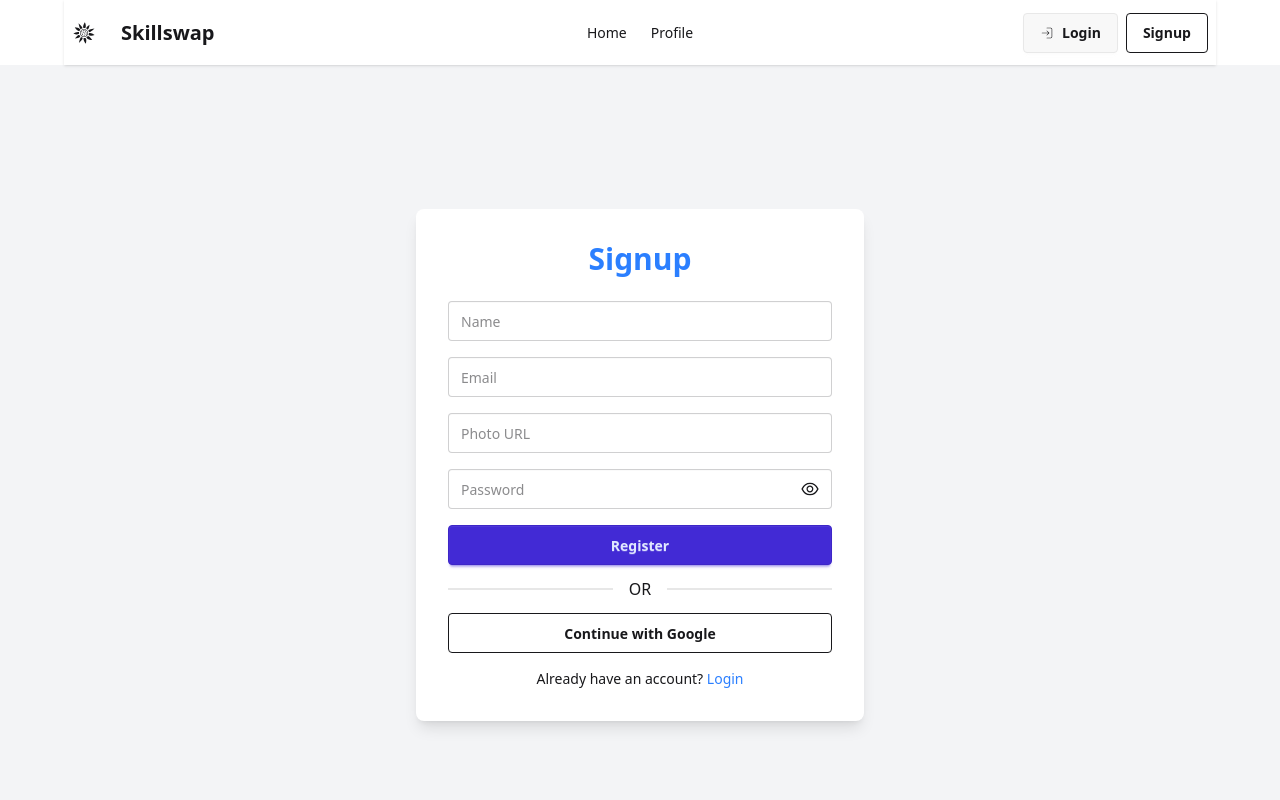
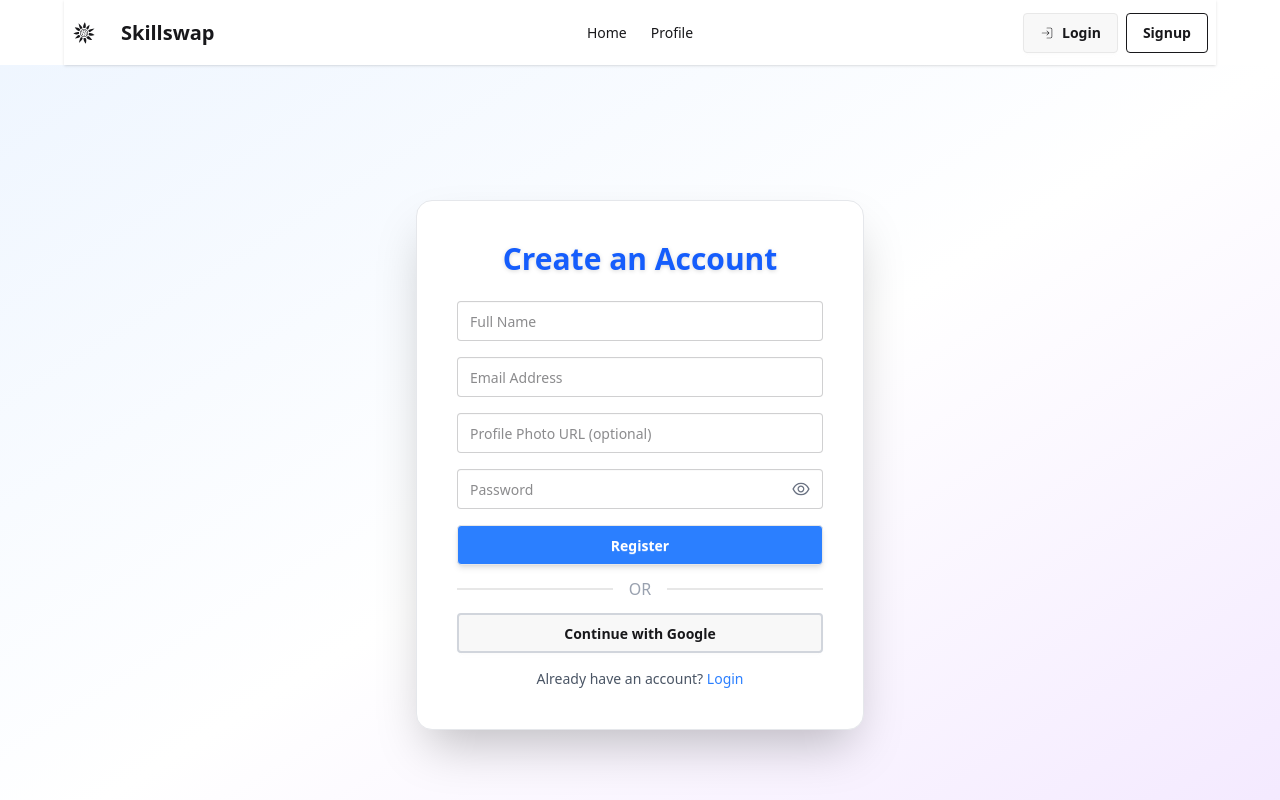
Before and after one commit to Itz-Shadman/Sunflower-assignment, a React (Vite) app: page /signup in a window 1280 px wide. Shown: the top 800 px of the page. Built offline with nearby package versions, Linux system fonts and the light colour scheme; no server answers.

Commit message:
nine commit

```diff
--- a/src/Pages/ForgotPassword.jsx
+++ b/src/Pages/ForgotPassword.jsx
@@ -1,4 +1,3 @@
-
 import React, { useState } from "react";
 import { sendPasswordResetEmail } from "firebase/auth";
 import { auth } from "../Firebase/Firebase.config";
@@ -13,26 +12,49 @@ export default function ForgotPassword() {
 
   const handleReset = async (e) => {
     e.preventDefault();
-    setError(""); setMessage("");
+    setError("");
+    setMessage("");
     try {
       await sendPasswordResetEmail(auth, email);
-      setMessage("Password reset email sent! Check your inbox.");
+      setMessage("✅ Password reset email sent! Please check your inbox.");
     } catch (err) {
-      setError("Failed to send reset email. Please check your email.");
+      setError("❌ Failed to send reset email. Please check your email address.");
     }
   };
 
   return (
-    <div className="min-h-screen flex items-center justify-center bg-gray-100">
-      <div className="w-80 bg-white p-6 rounded shadow-lg flex flex-col gap-4">
-        <h2 className="text-2xl font-bold text-center mb-4 text-blue-300">Forgot Password</h2>
-        {error && <p className="text-red-500 text-center">{error}</p>}
-        {message && <p className="text-green-500 text-center">{message}</p>}
-        <form onSubmit={handleReset} className="flex flex-col gap-4 border-0 border-blue-500">
-          <input type="email" placeholder="Enter your email" value={email} onChange={e => setEmail(e.target.value)} className="border p-2 rounded" required/>
-          <button type="submit" className="bg-blue-600 hover:bg-blue-700 text-white py-2 rounded">Reset Password</button>
+    <div className="min-h-screen flex items-center justify-center bg-gradient-to-br from-blue-50 via-white to-purple-100">
+      <div className="bg-white p-8 rounded-2xl shadow-2xl w-full max-w-md border border-gray-200 hover:shadow-blue-200 transition-all duration-300">
+        <h2 className="text-3xl font-bold text-center mb-6 text-blue-600 drop-shadow-sm">
+          Forgot Password
+        </h2>
+
+        {error && <p className="text-red-500 text-center mb-2">{error}</p>}
+        {message && <p className="text-green-600 text-center mb-2">{message}</p>}
+
+        <form onSubmit={handleReset} className="flex flex-col gap-4">
+          <input
+            type="email"
+            placeholder="Enter your registered email"
+            value={email}
+            onChange={(e) => setEmail(e.target.value)}
+            className="input input-bordered w-full focus:ring-2 focus:ring-blue-400 focus:outline-none transition-all duration-200"
+            required
+          />
+          <button
+            type="submit"
+            className="btn w-full bg-blue-500 hover:bg-blue-600 text-white font-semibold transition-all duration-200 shadow-md"
+          >
+            Send Reset Link
+          </button>
         </form>
-        <p className="text-center mt-4"><Link to="/login" className="text-blue-500 hover:underline">Back to Login</Link></p>
+
+        <p className="text-center mt-6 text-gray-600">
+          Remember your password?{" "}
+          <Link to="/login" className="text-blue-500 hover:underline font-medium">
+            Back to Login
+          </Link>
+        </p>
       </div>
     </div>
   );
--- a/src/Pages/Login.jsx
+++ b/src/Pages/Login.jsx
@@ -1,4 +1,3 @@
-
 import React, { useState } from "react";
 import { signInWithEmailAndPassword, signInWithPopup } from "firebase/auth";
 import { auth, googleProvider } from "../Firebase/Firebase.config";
@@ -36,49 +35,62 @@ export default function Login() {
   };
 
   return (
-    <div className="min-h-screen flex items-center justify-center bg-gray-100">
+    <div className="min-h-screen flex items-center justify-center bg-gradient-to-br from-blue-50 via-white to-blue-100">
       <Toaster />
-      <div className="bg-white shadow-lg p-8 rounded-lg w-full max-w-md">
-        <h2 className="text-3xl font-bold text-center mb-6 text-blue-500">Login</h2>
-        <form onSubmit={handleEmailLogin} className="flex flex-col gap-4">
+      <div className="bg-white shadow-2xl p-8 rounded-2xl w-full max-w-md border border-gray-200">
+        <h2 className="text-4xl font-extrabold text-center mb-6 text-blue-600 tracking-wide">
+          Welcome Back 👋
+        </h2>
+
+        <form onSubmit={handleEmailLogin} className="flex flex-col gap-5">
           <input
             type="email"
-            placeholder="Email"
+            placeholder="Enter your email"
             value={email}
             onChange={(e) => setEmail(e.target.value)}
-            className="input input-bordered w-full"
+            className="input input-bordered w-full rounded-lg py-3 focus:outline-none focus:ring-2 focus:ring-blue-400"
             required
           />
+
           <div className="relative">
             <input
               type={showPassword ? "text" : "password"}
-              placeholder="Password"
+              placeholder="Enter your password"
               value={password}
               onChange={(e) => setPassword(e.target.value)}
-              className="input input-bordered w-full pr-10"
+              className="input input-bordered w-full rounded-lg py-3 pr-10 focus:outline-none focus:ring-2 focus:ring-blue-400"
               required
             />
             <div
-              className="absolute right-3 top-1/2 -translate-y-1/2 cursor-pointer text-xl"
+              className="absolute right-3 top-1/2 -translate-y-1/2 cursor-pointer text-2xl text-gray-500 hover:text-blue-600 transition"
               onClick={() => setShowPassword(!showPassword)}
             >
               {showPassword ? <AiOutlineEyeInvisible /> : <AiOutlineEye />}
             </div>
           </div>
-          <button type="submit" className="btn btn-primary w-full">Login</button>
+
+          <button
+            type="submit"
+            className="btn w-full bg-blue-600 hover:bg-blue-700 text-white font-semibold py-3 rounded-lg transition-transform transform hover:scale-105 shadow-md"
+          >
+            Login
+          </button>
         </form>
-        <div className="flex justify-between mt-2 text-sm">
-          <Link to="/forgot-password" className="text-blue-500 hover:underline">
+
+        <div className="flex justify-between mt-3 text-sm font-medium">
+          <Link to="/forgot-password" className="text-blue-600 hover:underline">
             Forgot Password?
           </Link>
-          <Link to="/signup" className="text-blue-500 hover:underline">
-            Signup
+          <Link to="/signup" className="text-blue-600 hover:underline">
+            Create Account
           </Link>
         </div>
-        <div className="divider">OR</div>
+
+        <div className="divider text-gray-500 mt-6">OR</div>
+
         <button
           onClick={handleGoogleLogin}
-          className="btn btn-outline w-full"
+          className="btn w-full border-2 border-gray-300 bg-white text-blue-400 hover:bg-gray-50 flex items-center justify-center gap-2 py-3 rounded-lg transition-all hover:scale-105"
         >
           Continue with Google
         </button>
--- a/src/Pages/Signup.jsx
+++ b/src/Pages/Signup.jsx
@@ -17,14 +17,14 @@ export default function Signup() {
   const [passwordError, setPasswordError] = useState("");
   const [showPassword, setShowPassword] = useState(false);
 
-  const handleChange = (e) => setFormData({...formData, [e.target.name]: e.target.value});
+  const handleChange = (e) => setFormData({ ...formData, [e.target.name]: e.target.value });
 
   const validatePassword = (password) => {
     const upper = /[A-Z]/.test(password);
     const lower = /[a-z]/.test(password);
     const min = password.length >= 6;
     if (!upper || !lower || !min) {
-      setPasswordError("Password must have uppercase, lowercase, and at least 6 chars.");
+      setPasswordError("Password must have uppercase, lowercase, and at least 6 characters.");
       return false;
     }
     setPasswordError("");
@@ -57,27 +57,82 @@ export default function Signup() {
   };
 
   return (
-    <div className="min-h-screen flex items-center justify-center bg-gray-100">
+    <div className="min-h-screen flex items-center justify-center bg-gradient-to-br from-blue-50 via-white to-purple-100">
       <Toaster />
-      <div className="bg-white shadow-lg p-8 rounded-lg w-full max-w-md">
-        <h2 className="text-3xl font-bold text-center mb-6 text-blue-500">Signup</h2>
+      <div className="bg-white shadow-2xl p-10 rounded-2xl w-full max-w-md border border-gray-200 hover:shadow-blue-200 transition-all duration-300">
+        <h2 className="text-3xl font-bold text-center mb-6 text-blue-600 drop-shadow-sm">
+          Create an Account
+        </h2>
+
         <form onSubmit={handleEmailSignup} className="flex flex-col gap-4">
-          <input type="text" name="name" placeholder="Name" className="input input-bordered w-full" value={formData.name} onChange={handleChange} required/>
-          <input type="email" name="email" placeholder="Email" className="input input-bordered w-full" value={formData.email} onChange={handleChange} required/>
-          <input type="text" name="photoURL" placeholder="Photo URL" className="input input-bordered w-full" value={formData.photoURL} onChange={handleChange}/>
+          <input
+            type="text"
+            name="name"
+            placeholder="Full Name"
+            className="input input-bordered w-full focus:ring-2 focus:ring-blue-400 focus:outline-none transition-all duration-200"
+            value={formData.name}
+            onChange={handleChange}
+            required
+          />
+          <input
+            type="email"
+            name="email"
+            placeholder="Email Address"
+            className="input input-bordered w-full focus:ring-2 focus:ring-blue-400 focus:outline-none transition-all duration-200"
+            value={formData.email}
+            onChange={handleChange}
+            required
+          />
+          <input
+            type="text"
+            name="photoURL"
+            placeholder="Profile Photo URL (optional)"
+            className="input input-bordered w-full focus:ring-2 focus:ring-blue-400 focus:outline-none transition-all duration-200"
+            value={formData.photoURL}
+            onChange={handleChange}
+          />
           <div className="relative">
-            <input type={showPassword ? "text" : "password"} name="password" placeholder="Password" className="input input-bordered w-full pr-10" value={formData.password} onChange={handleChange} required/>
-            <div className="absolute right-3 top-1/2 -translate-y-1/2 cursor-pointer text-xl" onClick={() => setShowPassword(!showPassword)}>
+            <input
+              type={showPassword ? "text" : "password"}
+              name="password"
+              placeholder="Password"
+              className="input input-bordered w-full pr-10 focus:ring-2 focus:ring-blue-400 focus:outline-none transition-all duration-200"
+              value={formData.password}
+              onChange={handleChange}
+              required
+            />
+            <div
+              className="absolute right-3 top-1/2 -translate-y-1/2 cursor-pointer text-xl text-gray-500 hover:text-blue-500"
+              onClick={() => setShowPassword(!showPassword)}
+            >
               {showPassword ? <AiOutlineEyeInvisible /> : <AiOutlineEye />}
             </div>
           </div>
+
           {passwordError && <p className="text-red-500 text-sm">{passwordError}</p>}
-          <button type="submit" className="btn btn-primary w-full">Register</button>
+
+          <button
+            type="submit"
+            className="btn w-full bg-blue-500 hover:bg-blue-600 text-white font-semibold transition-all duration-200 shadow-md"
+          >
+            Register
+          </button>
         </form>
-        <div className="divider">OR</div>
-        <button onClick={handleGoogleSignup} className="btn btn-outline w-full">Continue with Google</button>
-        <p className="text-sm mt-4 text-center">
-          Already have an account? <Link to="/login" className="text-blue-500 hover:underline">Login</Link>
+
+        <div className="divider text-gray-400">OR</div>
+
+        <button
+          onClick={handleGoogleSignup}
+          className="btn w-full border-2 border-gray-300 hover:border-blue-400 hover:bg-blue-50 transition-all duration-300"
+        >
+          Continue with Google
+        </button>
+
+        <p className="text-sm mt-4 text-center text-gray-600">
+          Already have an account?{" "}
+          <Link to="/login" className="text-blue-500 hover:underline font-medium">
+            Login
+          </Link>
         </p>
       </div>
     </div>
```
